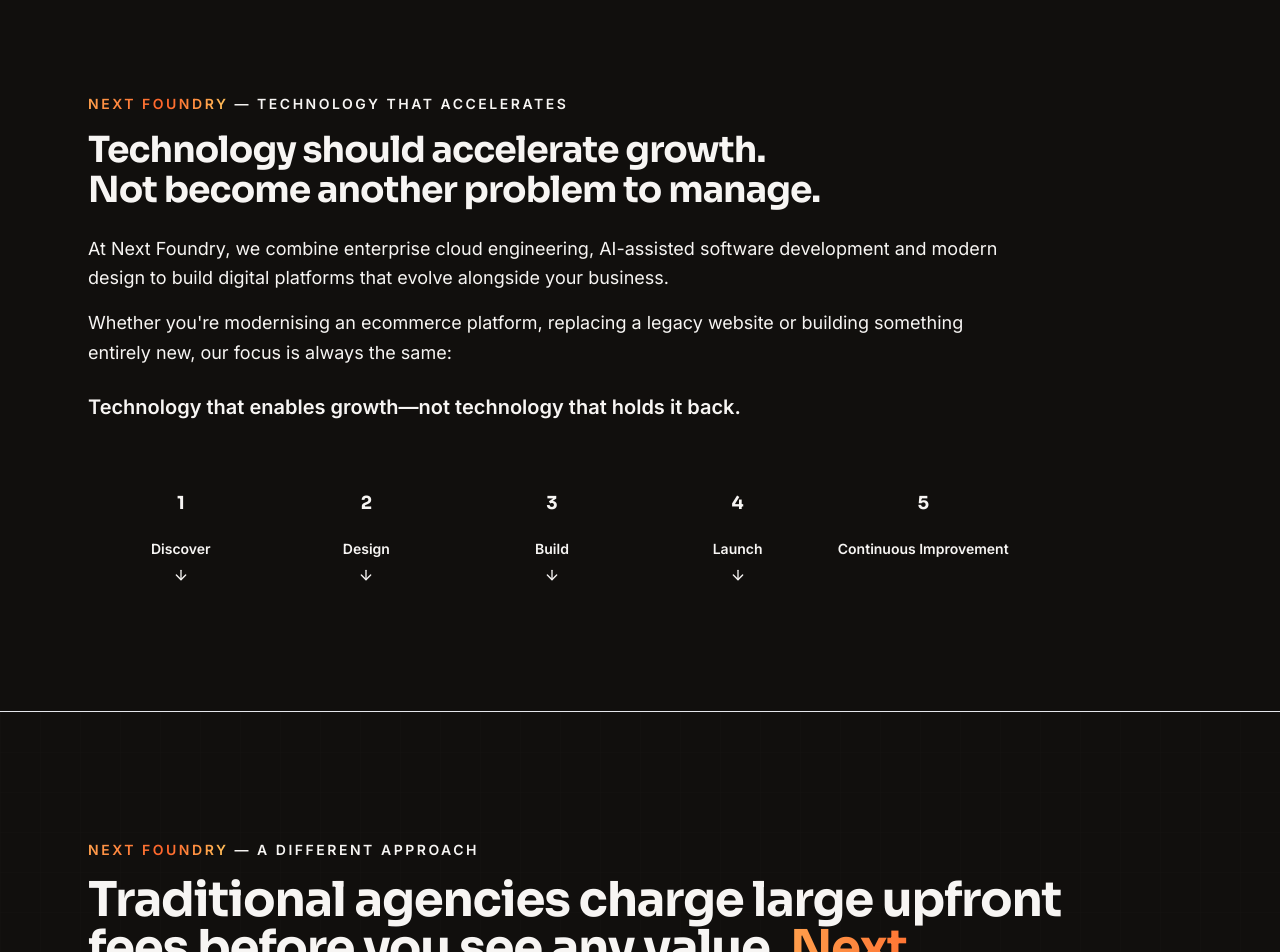
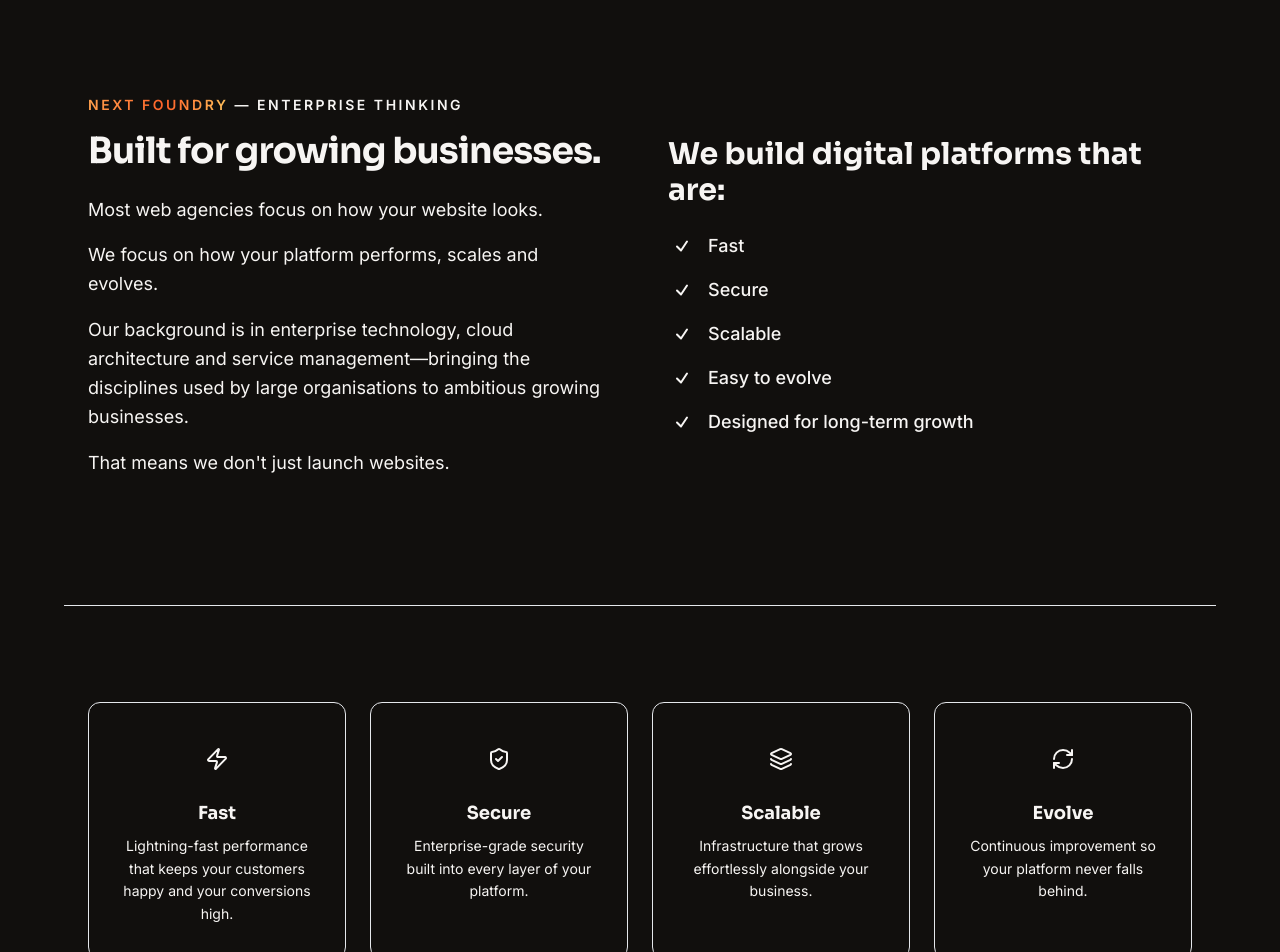
Before and after one commit to Orky63/NextFoundry, a React (Vite) app in the folder apps/web/: page / in a window 1280 px wide. Shown: the part 2720-3672 px from the top of the page. Built offline with nearby package versions, Linux system fonts and the light colour scheme.

Commit message:
HTML updates

```diff
--- a/apps/web/src/pages/HomePage.jsx
+++ b/apps/web/src/pages/HomePage.jsx
@@ -2,7 +2,7 @@ import React, { useState, useRef, useEffect } from 'react';
 import { motion, useScroll, useTransform } from 'framer-motion';
 import {
   ArrowRight, ArrowUpRight, ArrowDown, Menu, X, Cloud, Gauge, Search, ShieldCheck,
-  ShoppingBag, MoveRight, Sparkles, LifeBuoy, Layers, Flame, Quote,
+  ShoppingBag, MoveRight, Sparkles, LifeBuoy, Layers, Flame, Quote, Zap, RefreshCw,
 } from 'lucide-react';
 import Logo from '@/components/Logo';
 
@@ -439,6 +439,104 @@ How We Work
         </motion.div>
       </Section>
 
+      {/* Enterprise thinking */}
+      <Section className="border-y border-border/60 bg-secondary/20 py-24 md:py-32">
+        <div className="grid items-center gap-14 md:grid-cols-2">
+          <motion.div
+            variants={fadeUp}
+            initial="hidden"
+            whileInView="show"
+            viewport={{ once: true, amount: 0.4 }}
+          >
+            <p className="mb-4 text-sm font-semibold uppercase tracking-[0.18em] text-primary">
+              <span className="ember-text font-bold">Next Foundry</span> — Enterprise thinking
+            </p>
+            <h2 className="font-display text-3xl font-bold leading-tight tracking-tight md:text-4xl">
+              Built for growing businesses.
+            </h2>
+            <div className="mt-6 space-y-4 text-lg leading-relaxed text-muted-foreground">
+              <p>
+                Most web agencies focus on how your website looks.
+              </p>
+              <p>
+                We focus on how your platform performs, scales and evolves.
+              </p>
+              <p>
+                Our background is in enterprise technology, cloud architecture and service management—bringing the disciplines used by large organisations to ambitious growing businesses.
+              </p>
+              <p>
+                That means we don't just launch websites.
+              </p>
+            </div>
+          </motion.div>
+          <motion.div
+            variants={fadeUp}
+            initial="hidden"
+            whileInView="show"
+            viewport={{ once: true, amount: 0.3 }}
+          >
+            <p className="mb-6 font-display text-2xl font-bold leading-tight text-foreground md:text-3xl">
+              We build digital platforms that are:
+            </p>
+            <ul className="space-y-4">
+              {['Fast', 'Secure', 'Scalable', 'Easy to evolve', 'Designed for long-term growth'].map((item, i) => (
+                <motion.li
+                  key={item}
+                  initial={{ opacity: 0, x: -20 }}
+                  whileInView={{ opacity: 1, x: 0 }}
+                  viewport={{ once: true }}
+                  transition={{ delay: i * 0.1, duration: 0.4, ease: 'easeOut' }}
+                  className="flex items-center gap-3"
+                >
+                  <span className="flex h-7 w-7 items-center justify-center rounded-full bg-primary/20">
+                    <svg className="h-4 w-4 text-primary" fill="none" viewBox="0 0 24 24" stroke="currentColor" strokeWidth={3}>
+                      <path strokeLinecap="round" strokeLinejoin="round" d="M4.5 12.75l6 6 9-13.5" />
+                    </svg>
+                  </span>
+                  <span className="text-lg font-medium text-foreground">{item}</span>
+                </motion.li>
+              ))}
+            </ul>
+          </motion.div>
+        </div>
+      </Section>
+
+      {/* Four pillars */}
+      <Section className="py-20 md:py-24">
+        <motion.div
+          variants={fadeUp}
+          initial="hidden"
+          whileInView="show"
+          viewport={{ once: true, amount: 0.3 }}
+          className="grid gap-6 sm:grid-cols-2 lg:grid-cols-4"
+        >
+          {[
+            { icon: Zap, label: 'Fast', desc: 'Lightning-fast performance that keeps your customers happy and your conversions high.' },
+            { icon: ShieldCheck, label: 'Secure', desc: 'Enterprise-grade security built into every layer of your platform.' },
+            { icon: Layers, label: 'Scalable', desc: 'Infrastructure that grows effortlessly alongside your business.' },
+            { icon: RefreshCw, label: 'Evolve', desc: 'Continuous improvement so your platform never falls behind.' },
+          ].map((item, i) => {
+            const Icon = item.icon;
+            return (
+              <motion.div
+                key={item.label}
+                initial={{ opacity: 0, y: 20 }}
+                whileInView={{ opacity: 1, y: 0 }}
+                viewport={{ once: true }}
+                transition={{ delay: i * 0.1, duration: 0.4, ease: 'easeOut' }}
+                className="flex flex-col items-center rounded-xl border border-border bg-card p-8 text-center"
+              >
+                <span className="flex h-12 w-12 items-center justify-center rounded-full bg-primary/20">
+                  <Icon className="h-6 w-6 text-primary" />
+                </span>
+                <h3 className="mt-4 font-display text-lg font-bold text-foreground">{item.label}</h3>
+                <p className="mt-2 text-sm leading-relaxed text-muted-foreground">{item.desc}</p>
+              </motion.div>
+            );
+          })}
+        </motion.div>
+      </Section>
+
       {/* Technology enables growth */}
       <Section className="py-24 md:py-32">
         <motion.div
```
Also changed, not shown: 3 other files (tests, documents, lock files or other folders).
